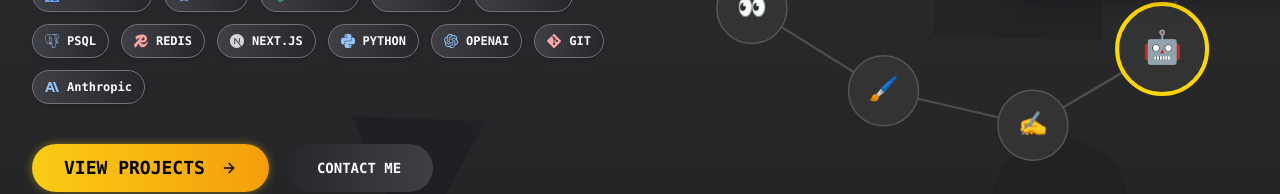
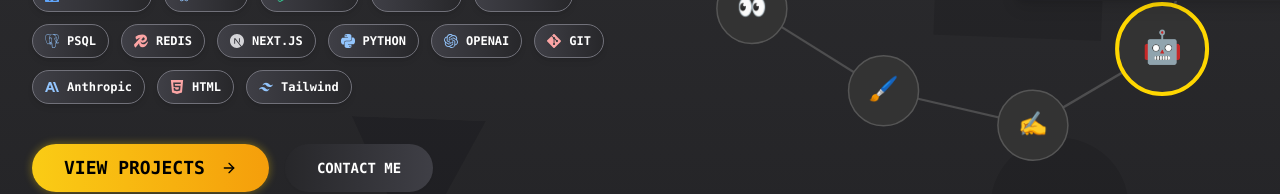
Before and after one commit to DavidKalina/davidkalina, a Next.js app: page / in a window 1280 px wide. Shown: the part 522-716 px from the top of the page. Built offline with nearby package versions, Linux system fonts and the light colour scheme; no server answers; the database is empty.

Commit message:
feat: add HTML and Tailwind badges to TechStackBadges component for expanded technology representation

```diff
--- a/components/TechStackBadges.tsx
+++ b/components/TechStackBadges.tsx
@@ -4,6 +4,7 @@ import {
   SiDocker,
   SiExpress,
   SiGit,
+  SiHtml5,
   SiNextdotjs,
   SiNodedotjs,
   SiOpenai,
@@ -11,6 +12,7 @@ import {
   SiPython,
   SiReact,
   SiRedis,
+  SiTailwindcss,
   SiTypescript,
 } from "react-icons/si";
 import { motion } from "framer-motion";
@@ -76,6 +78,16 @@ const techStack = [
     icon: SiAnthropic,
     iconColor: "text-blue-300",
   },
+  {
+    name: "HTML",
+    icon: SiHtml5,
+    iconColor: "text-red-300",
+  },
+  {
+    name: "Tailwind",
+    icon: SiTailwindcss,
+    iconColor: "text-blue-300",
+  },
 ];
 
 const TechBadges = () => {
```
